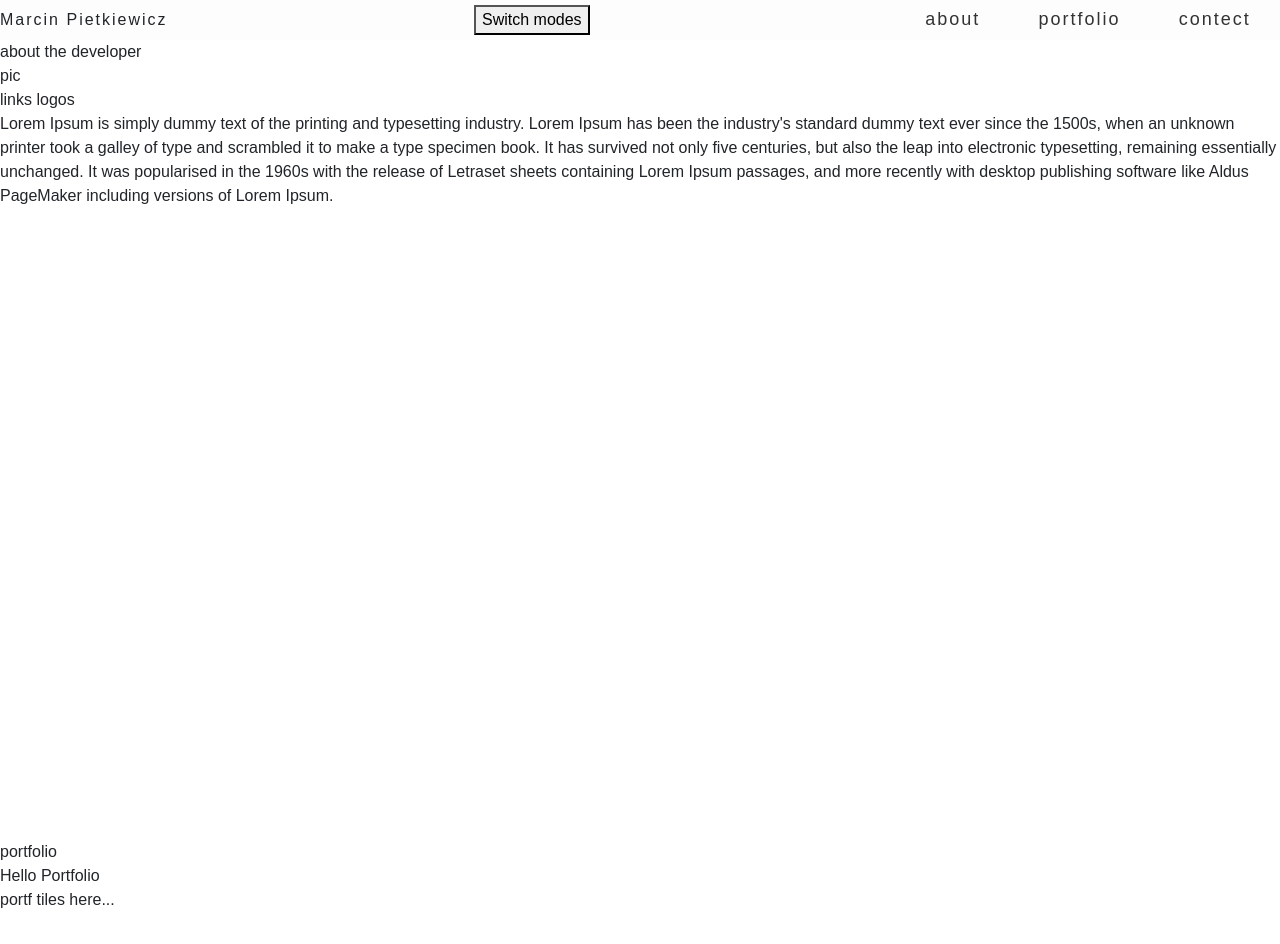
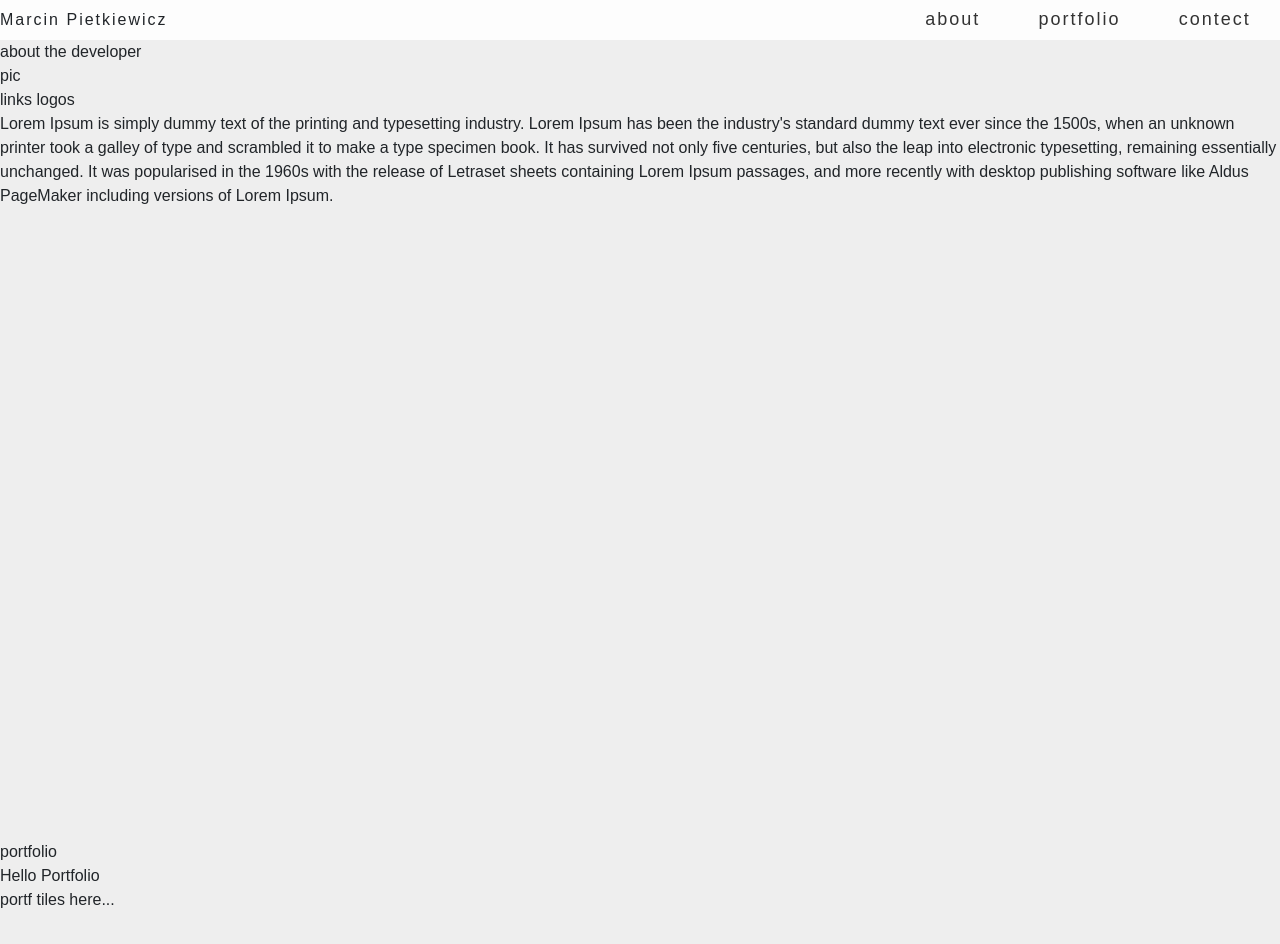
Before and after one commit to MarcinPietkiewicz/portfolio, a React (Create React App) app: page / in a window 1280 px wide. Shown: the top 944 px of the page. Built offline with nearby package versions, Linux system fonts and the light colour scheme.

Commit message:
Aborted work on themes in main branch

```diff
--- a/src/App.js
+++ b/src/App.js
@@ -1,30 +1,13 @@
 import React from "react";
 import "./App.scss";
 import Portfolio from "./Portfolio.js";
-import { ThemeContext, themes } from "./ThemeContext";
 
 function App() {
-  const [darkMode, setDarkMode] = React.useState(false);
 
   return (
     <div className="App">
       <header className="App-header">
         <div id="header-name">Marcin Pietkiewicz</div>
-        <ThemeContext.Consumer>
-          {({ changeTheme }) => (
-            <button
-              type="button"
-              onClick={() => {
-                console.log('changing theme to...')
-                setDarkMode(!darkMode);
-                changeTheme(darkMode ? themes.dark : themes.light);
-                console.log('dark mode is ' + darkMode)
-              }}
-            >
-              Switch modes
-            </button>
-          )}
-        </ThemeContext.Consumer>
         <div id="right-menu">
           <a href="#">about</a>
           <a href="#">portfolio</a>
--- a/src/App.scss
+++ b/src/App.scss
@@ -8,13 +8,16 @@ $gray3: #999;
 $gray4: #333;
 $gray5: #111;
 
-.dark-mode {
-  color:green;
-  background-color: black;
+body {
+  margin: 0;
+  -webkit-font-smoothing: antialiased;
+  -moz-osx-font-smoothing: grayscale;
+  background-color: lightgray;
 }
 
+
 .App {
-  // background-color: $gray1;
+  background-color: $gray1;
   font-family: Armata, sans-serif;
 }
 
--- a/src/ThemeContext.js
+++ /dev/null
@@ -1,12 +0,0 @@
-
-import { createContext } from "react";
-
-export const themes = {
-  dark: "dark-mode",
-  light: "",
-};
-
-export const ThemeContext = createContext({
-    theme: themes.light,
-  changeTheme: () => {},
-});
--- a/src/index.js
+++ b/src/index.js
@@ -1,13 +1,10 @@
 import React from "react";
 import ReactDOM from "react-dom/client";
 import App from "./App";
-import ThemeContextWrapper from "./theme/ThemeContextWrapper";
 
 const root = ReactDOM.createRoot(document.getElementById("root"));
 root.render(
-  <ThemeContextWrapper>
     <React.StrictMode>
       <App />
     </React.StrictMode>
-  </ThemeContextWrapper>
 );
--- a/src/theme/ThemeContextWrapper.js
+++ /dev/null
@@ -1,29 +0,0 @@
-
-import React, { useState, useEffect } from 'react';
-import { ThemeContext, themes } from '../ThemeContext';
-
-export default function ThemeContextWrapper(props) {
-  const [theme, setTheme] = useState(themes.light);
-
-  function changeTheme(theme) {
-    setTheme(theme);
-  }
-
-  useEffect(() => {
-    switch (theme) {
-      case themes.light:
-        document.body.classList.remove('dark-mode');
-        break;
-      case themes.dark:
-      default:
-        document.body.classList.add('dark-mode');
-        break;
-    }
-  }, [theme]);
-
-  return (
-    <ThemeContext.Provider value={{ theme: theme, changeTheme: changeTheme }}>
-      {props.children}
-    </ThemeContext.Provider>
-  );
-}
```
